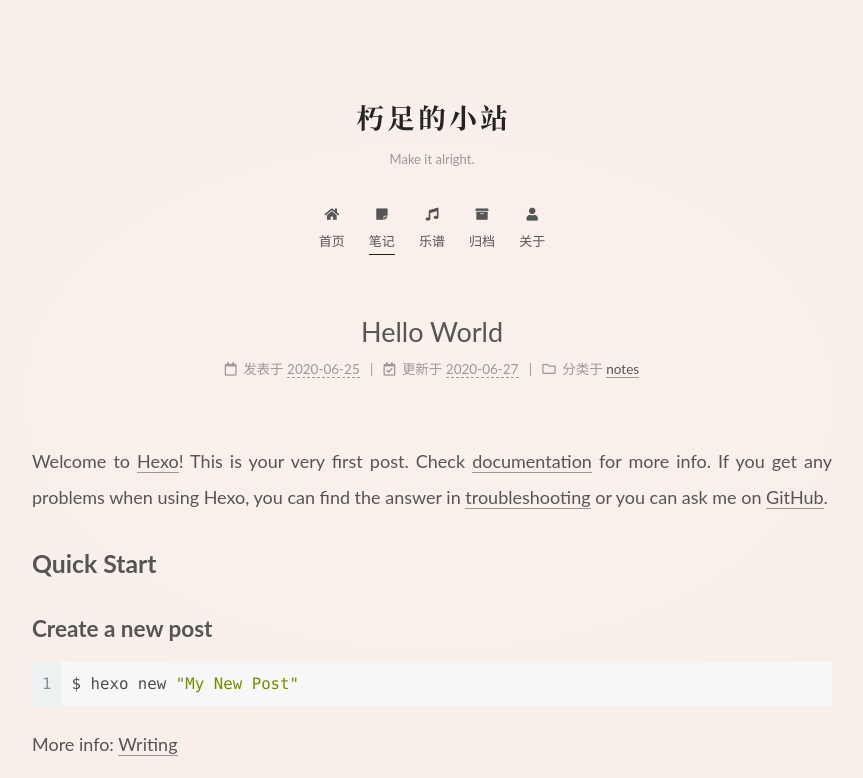
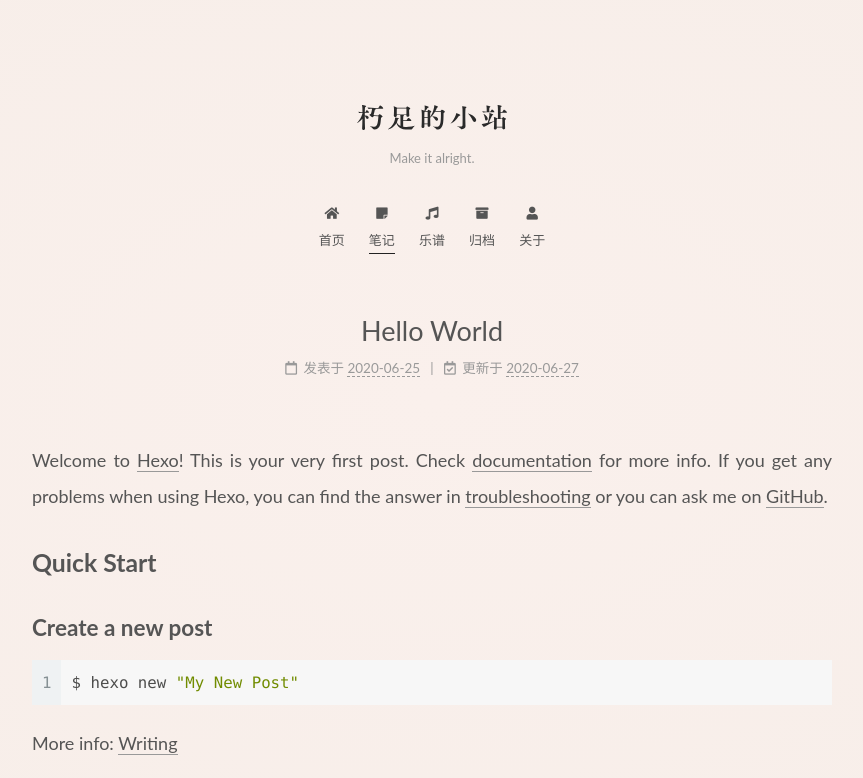
Before and after one commit to Rortenfeat/rortenfeat.github.io, a plain HTML site: page notes/hello-world/index.html in a window 1280 px wide. Shown: the top 778 px of the page, without its empty margins (208-1071 px from the left). Drawn offline with nearby package versions, Linux system fonts and the light colour scheme.

Commit message:
Site updated: 2020-06-30 21:29:22

```diff
--- a/notes/hello-world/index.html
+++ b/notes/hello-world/index.html
@@ -102,7 +102,7 @@
   <div class="site-meta custom-logo">
       <div class="site-meta-headline">
         <a href="/">
-          <img class="custom-logo-image" src="/images/custom-logo.svg" alt="朽足的小站">
+          <img class="custom-logo-image" src="/images/custom-logo-new.svg" alt="朽足的小站">
         </a>
       </div>
       <p class="site-subtitle" itemprop="description">Make it alright.</p>
@@ -205,15 +205,6 @@
                 <span class="post-meta-item-text">更新于</span>
                 <time title="修改时间：2020-06-27 13:39:46" itemprop="dateModified" datetime="2020-06-27T13:39:46+08:00">2020-06-27</time>
               </span>
-            <span class="post-meta-item">
-              <span class="post-meta-item-icon">
-                <i class="far fa-folder"></i>
-              </span>
-              <span class="post-meta-item-text">分类于</span>
-                <span itemprop="about" itemscope itemtype="http://schema.org/Thing">
-                  <a href="/categories/notes/" itemprop="url" rel="index"><span itemprop="name">notes</span></a>
-                </span>
-            </span>
 
 
 
```
Also changed, not shown: 404.html (+1 -1 lines), archives/2020/06/index.html (+1 -1 lines), archives/2020/index.html (+1 -1 lines), archives/index.html (+1 -1 lines), categories/notes/index.html (+1 -1 lines), categories/test/index.html (+1 -1 lines), index.html (+1 -1 lines), notes/index.html (+1 -10 lines), test/test/index.html (+1 -10 lines), images/custom-logo-new.svg (added).
